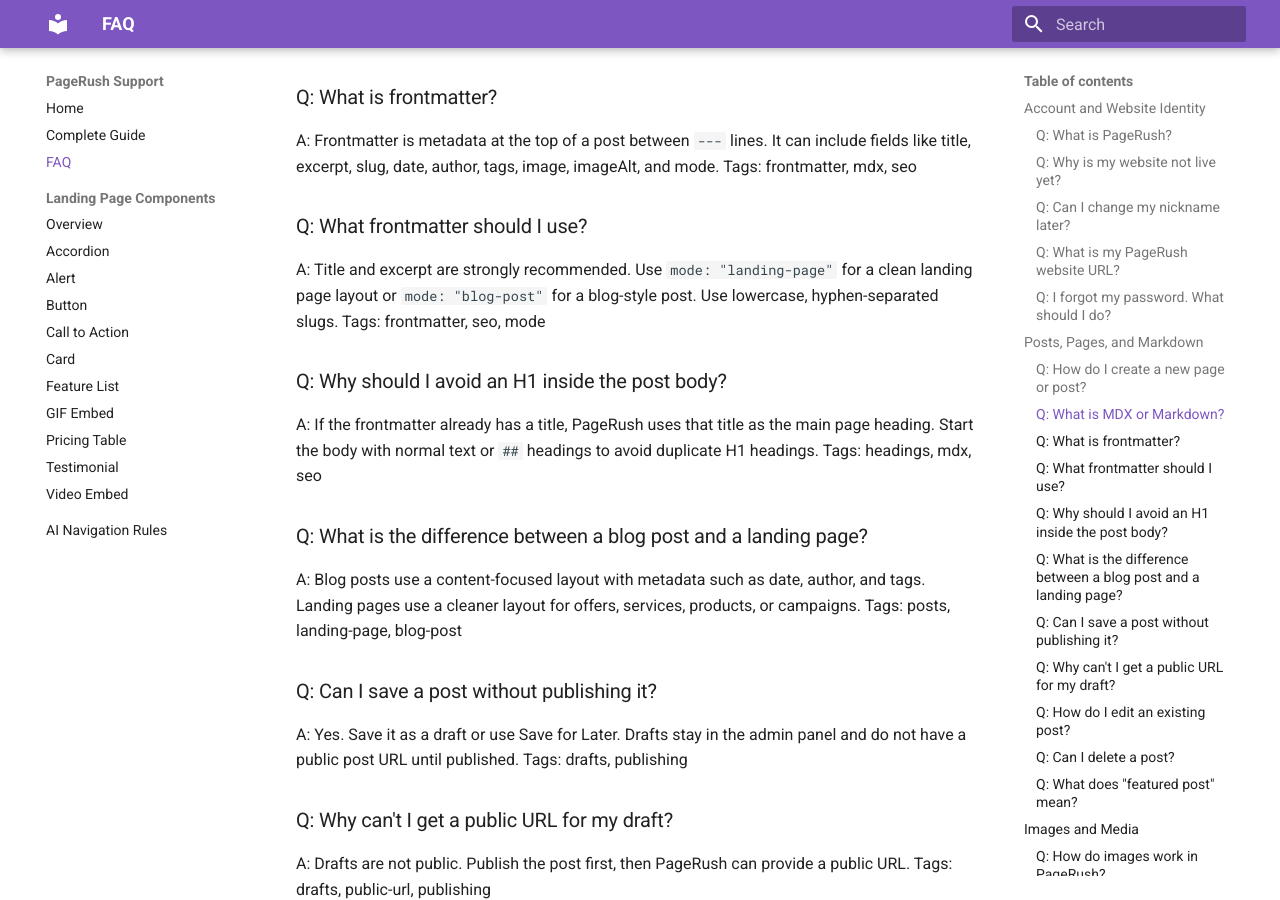
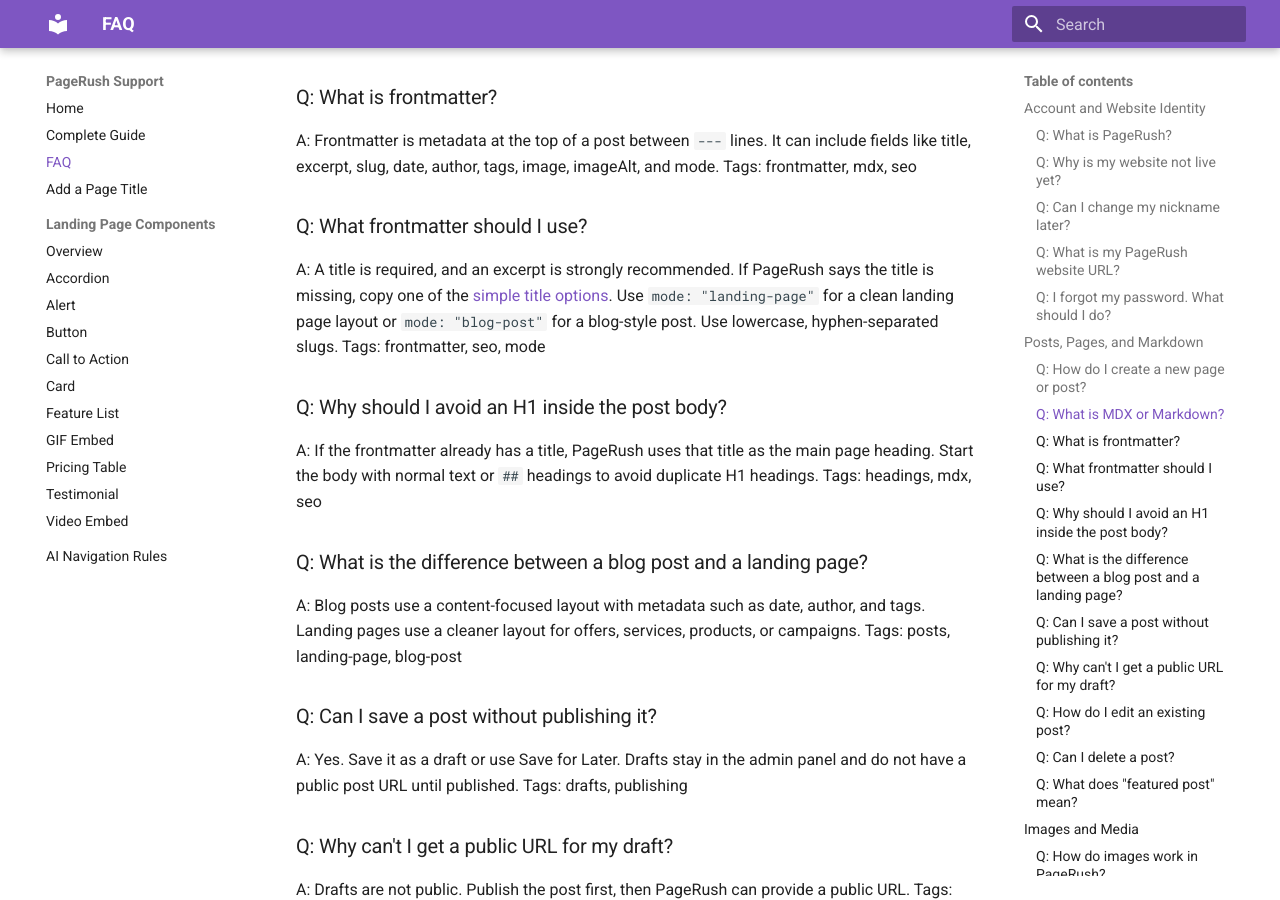
Before and after one commit to Quemediga/pagerush-support, an MkDocs documentation site: the page built from docs/faq.md, in a window 1280 px wide and 900 px high, scrolled down 1398 px. Built offline with MkDocs 1.6.1 and Material for MkDocs 9.7.7, drawn with Linux system fonts in a browser that asks for light colours.

Commit message:
Add simple page title help and code copy buttons

```diff
--- a/docs/faq.md
+++ b/docs/faq.md
@@ -41,7 +41,7 @@ A: Frontmatter is metadata at the top of a post between `---` lines. It can incl
 Tags: frontmatter, mdx, seo
 
 ### Q: What frontmatter should I use?
-A: Title and excerpt are strongly recommended. Use `mode: "landing-page"` for a clean landing page layout or `mode: "blog-post"` for a blog-style post. Use lowercase, hyphen-separated slugs.
+A: A title is required, and an excerpt is strongly recommended. If PageRush says the title is missing, copy one of the [simple title options](post-title.md). Use `mode: "landing-page"` for a clean landing page layout or `mode: "blog-post"` for a blog-style post. Use lowercase, hyphen-separated slugs.
 Tags: frontmatter, seo, mode
 
 ### Q: Why should I avoid an H1 inside the post body?
--- a/mkdocs.yml
+++ b/mkdocs.yml
@@ -10,6 +10,7 @@ theme:
     - navigation.top
     - search.highlight
     - search.suggest
+    - content.code.copy
   palette:
     scheme: default
     primary: deep purple
@@ -25,6 +26,7 @@ nav:
   - Home: index.md
   - Complete Guide: complete-guide.md
   - FAQ: faq.md
+  - Add a Page Title: post-title.md
   - Landing Page Components:
       - Overview: components/index.md
       - Accordion: components/accordion.md
```
Also changed, not shown: docs/post-title.md (added, +23 -0 lines).
